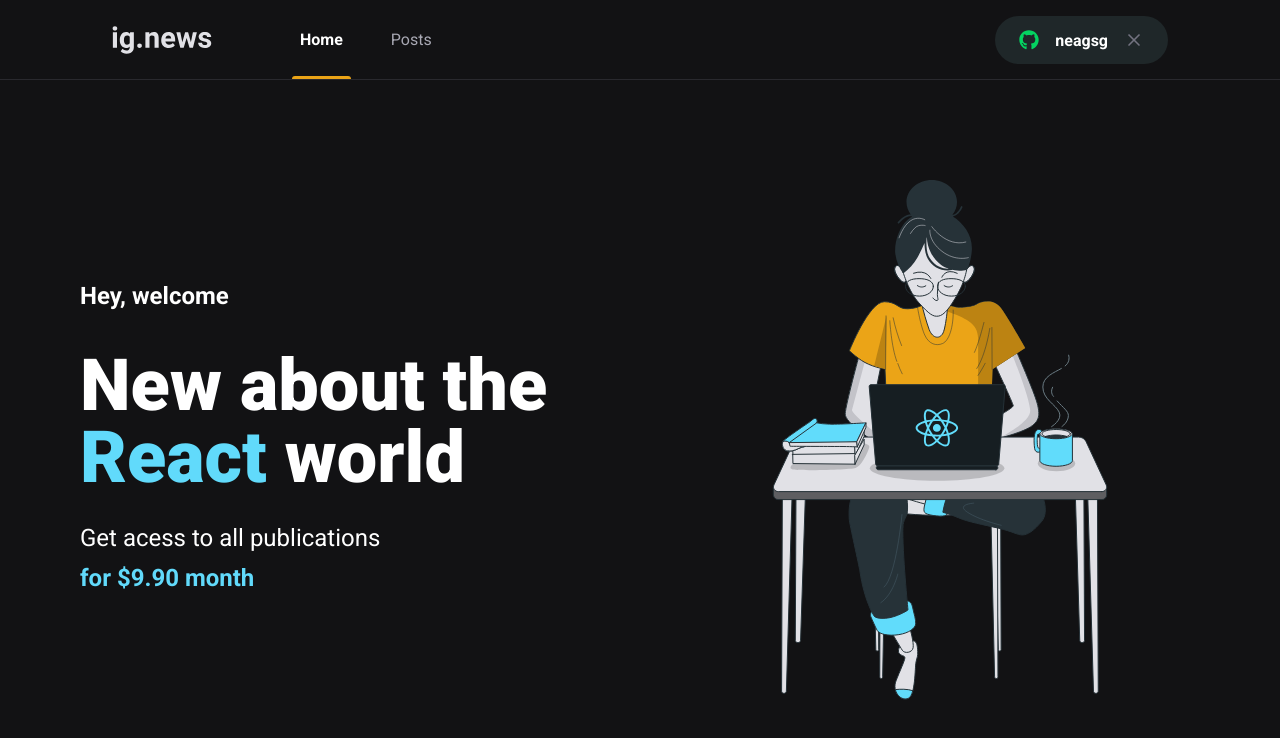
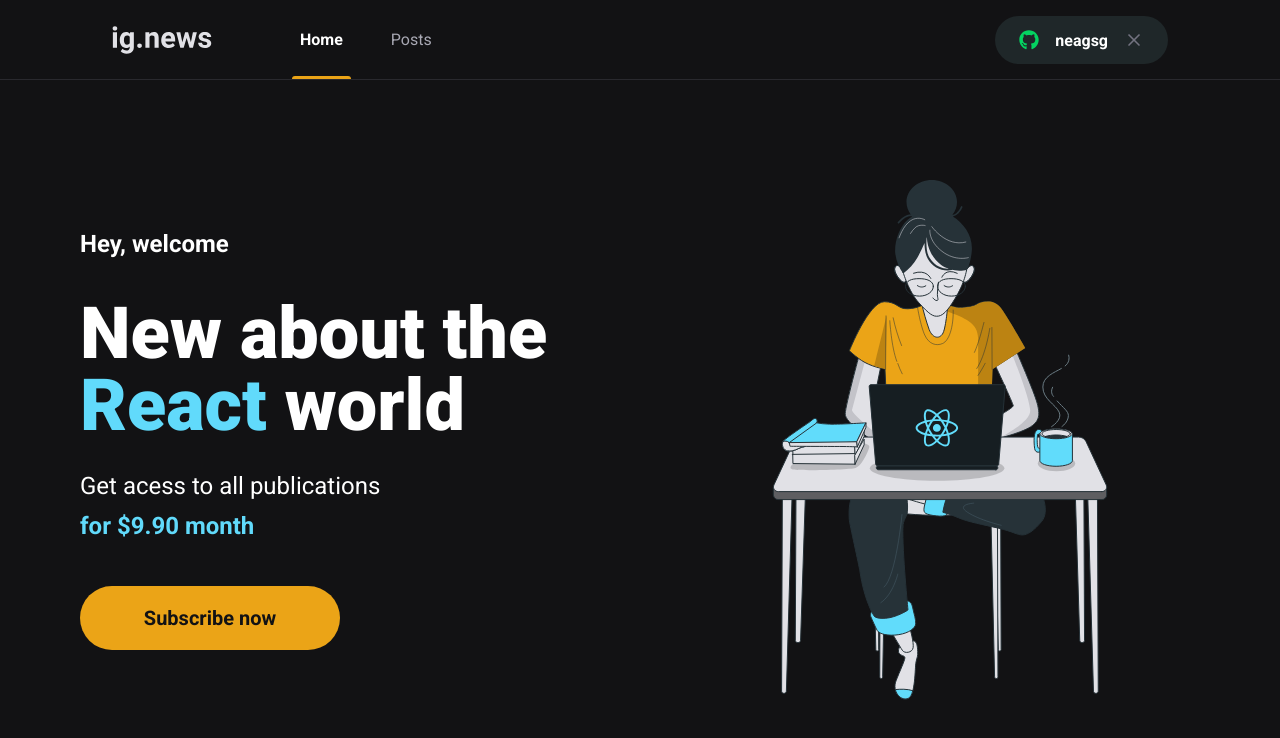
Before and after one commit to neagsg/ignews, a Next.js app: page / in a window 1280 px wide. Shown: the top 738 px of the page. Built offline with nearby package versions, Linux system fonts and the light colour scheme.

Commit message:
chore: add SubscribeButton component

```diff
--- /dev/null
+++ b/src/components/SubscribeButton/index.tsx
@@ -0,0 +1,9 @@
+import styles from './styles.module.scss'
+
+export function SubscribeButton() {
+  return (
+    <button className={styles.subscribeButton}>
+      Subscribe now
+    </button>
+  )
+}
--- /dev/null
+++ b/src/components/SubscribeButton/styles.module.scss
@@ -0,0 +1,21 @@
+.subscribeButton {
+  width: 260px;
+  height: 4rem;
+  border: 0;
+  border-radius: 3rem;
+  padding: 0 1.5rem;
+  background: var(--yellow-500);
+  color: var(--gray-900);
+  font-weight: bold;
+  font-size: 1.25rem;
+
+  display: flex;
+  align-items: center;
+  justify-content: center;
+
+  transition: filter 0.2s;
+
+  &:hover {
+    filter: brightness(0.8);
+  }
+}
--- a/src/pages/home.module.scss
+++ b/src/pages/home.module.scss
@@ -36,4 +36,8 @@
       font-weight: bold;
     }
   }
+
+  button {
+    margin-top: 2.5rem;
+  }
 }
--- a/src/pages/index.tsx
+++ b/src/pages/index.tsx
@@ -1,5 +1,6 @@
 import Head from 'next/head'
 import Image from 'next/image'
+import { SubscribeButton } from '../components/SubscribeButton'
 
 import styles from './home.module.scss'
 export default function Home() {
@@ -16,6 +17,8 @@
             Get acess to all publications <br />
             <span>for $9.90 month</span>
           </p>
+
+          <SubscribeButton />
         </section>
         <Image
           src="/images/avatar.svg"
```
